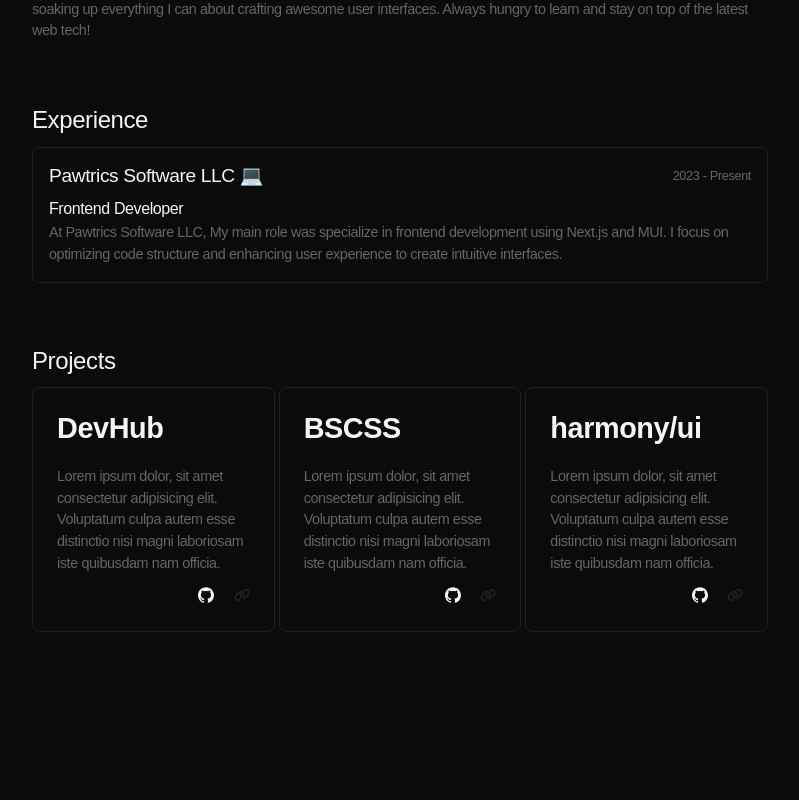
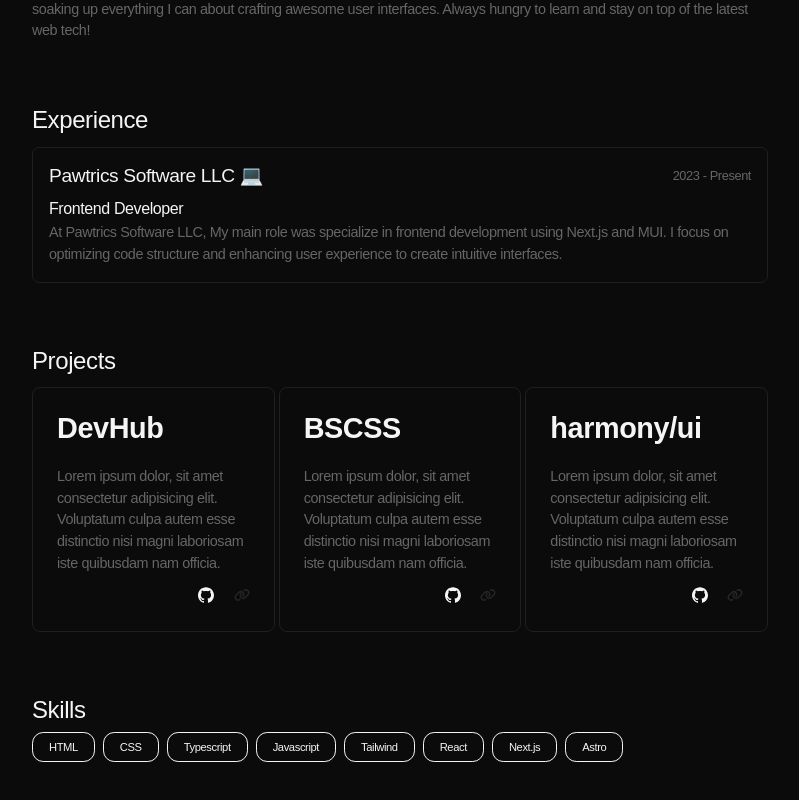
Before and after one commit to figueroaignacio/portfolio, a React (Vite) app: page / in a window 1280 px wide. Shown: the part 413-1213 px from the top of the page, without its empty margins (240-1039 px from the left). Before the commit the page ends 1109 px from the top, so only its background shows below. Built offline with nearby package versions, Linux system fonts and the light colour scheme.

Commit message:
feat: adding skills section

```diff
--- a/src/App.tsx
+++ b/src/App.tsx
@@ -4,6 +4,7 @@ import { Experience } from "./components/Experience/Experience";
 import { Hero } from "./components/Hero/Hero";
 import { Projects } from "./components/Projects/Projects";
 import { Separator } from "./components/Separator/Separator";
+import { Skills } from "./components/Skills/Skills";
 
 // Styles
 import styles from "./App.module.css";
@@ -16,6 +17,7 @@ function App() {
       <About />
       <Experience />
       <Projects />
+      <Skills />
     </main>
   );
 }
--- /dev/null
+++ b/src/components/Badge/Badge.module.css
@@ -0,0 +1,8 @@
+.badge {
+  background: transparent;
+  border: 0.0625rem solid #f5f5f5;
+  border-radius: 0.7rem;
+  padding: 0.5rem 1rem;
+
+  font-size: 0.7rem;
+}
--- /dev/null
+++ b/src/components/Badge/Badge.tsx
@@ -0,0 +1,14 @@
+interface BadgeProps {
+  skill: string;
+}
+
+// Styles
+import styles from "./Badge.module.css";
+
+export function Badge({ skill }: BadgeProps) {
+  return (
+    <div className={styles.badge}>
+      <span>{skill}</span>
+    </div>
+  );
+}
--- /dev/null
+++ b/src/components/Skills/Skills.module.css
@@ -0,0 +1,17 @@
+.skillsBox {
+  display: grid;
+  gap: 0.5rem;
+}
+
+.skillsTitle {
+  font-weight: 400;
+  font-size: 1.5rem;
+  border-radius: 0.25rem 0 0 0.25rem;
+}
+
+.skills {
+  display: flex;
+  flex-wrap: wrap;
+  flex-direction: row;
+  gap: 0.5rem;
+}
--- /dev/null
+++ b/src/components/Skills/Skills.tsx
@@ -0,0 +1,29 @@
+// Components
+import { Badge } from "../Badge/Badge";
+
+// i18n
+import { useTranslation } from "react-i18next";
+
+// Styles
+import styles from "./Skills.module.css";
+
+export function Skills() {
+  const { t } = useTranslation();
+
+  const skills: string[] = t("skills.mySkills", {
+    returnObjects: true,
+  });
+
+  return (
+    <section className={styles.skillsBox}>
+      <h2 className={styles.skillsTitle}>{t("skills.title")}</h2>
+      <div className={styles.skills}>
+        {skills.map((skill: string, index: number) => (
+          <div key={index}>
+            <Badge skill={skill} />
+          </div>
+        ))}
+      </div>
+    </section>
+  );
+}
--- a/src/locales/en/en.json
+++ b/src/locales/en/en.json
@@ -44,6 +44,16 @@
     ]
   },
   "skills": {
-    "title": "Skills"
+    "title": "Skills",
+    "mySkills": [
+      "HTML",
+      "CSS",
+      "Typescript",
+      "Javascript",
+      "Tailwind",
+      "React",
+      "Next.js",
+      "Astro"
+    ]
   }
 }
--- a/src/locales/es/es.json
+++ b/src/locales/es/es.json
@@ -44,6 +44,16 @@
     ]
   },
   "skills": {
-    "title": "Habilidades"
+    "title": "Habilidades",
+    "mySkills": [
+      "HTML",
+      "CSS",
+      "Typescript",
+      "Javascript",
+      "Tailwind",
+      "React",
+      "Next.js",
+      "Astro"
+    ]
   }
 }
```
